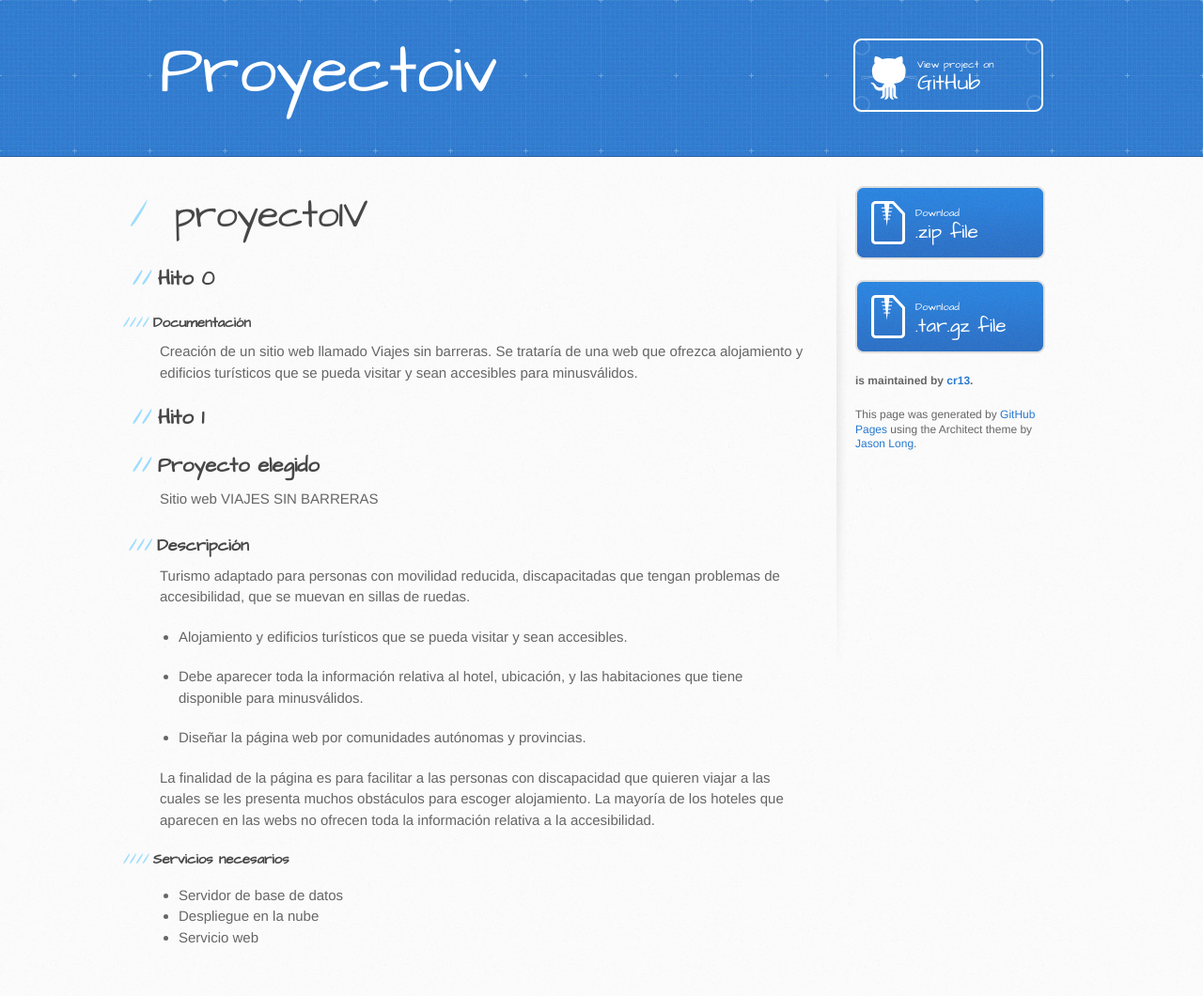
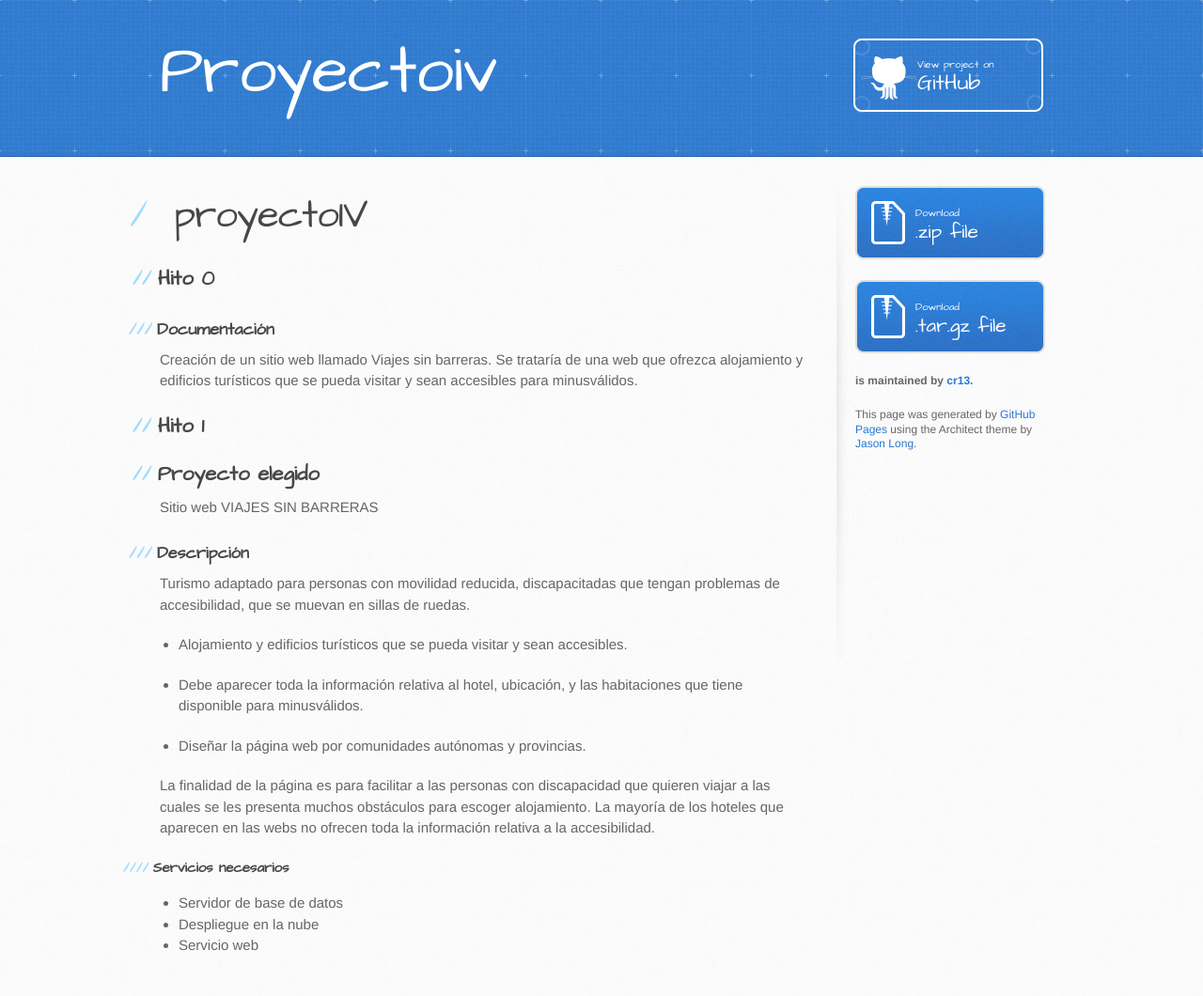
Before and after one commit to cr13/VIAJES_SIN_BARRERAS, a Jekyll site: the page built from index.md, in a window 1280 px wide. Shown: the whole page at 94% size. Built offline with Jekyll 4.4.1, drawn with Linux system fonts in a browser that asks for light colours.

```diff
--- a/index.md
+++ b/index.md
@@ -3,7 +3,7 @@ layout: index
 ---
 ## Hito 0
 
-#### Documentación
+### Documentación
 
   Creación de un sitio web llamado Viajes sin barreras. Se trataría de una web que ofrezca alojamiento y edificios turísticos que se pueda visitar y sean accesibles para minusválidos.
 
```
